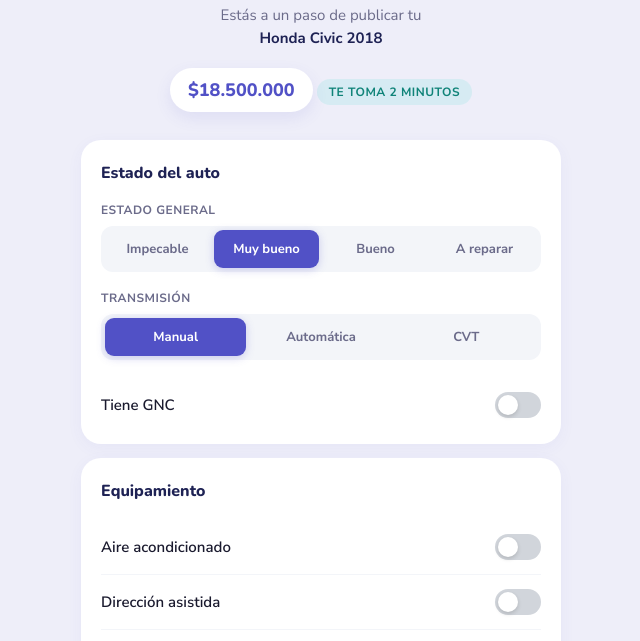
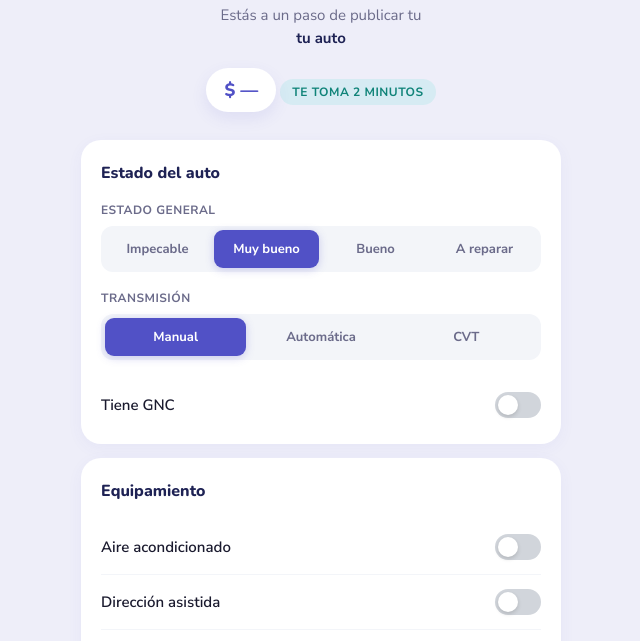
Before and after one commit to gio-surcado/surcado-web, a plain HTML site: page publicar-x7k2/index.html in a window 1280 px wide. Shown: the part 136-777 px from the top of the page, without its empty margins (319-959 px from the left). Drawn offline with nearby package versions, Linux system fonts and the light colour scheme.

Commit message:
Update index a WebHook.html

```diff
--- a/publicar-x7k2/index.html
+++ b/publicar-x7k2/index.html
@@ -498,9 +498,9 @@
     </div>
     <div class="car-summary">
       Estás a un paso de publicar tu<br>
-      <strong id="car-title">Honda Civic 2018</strong>
+      <strong id="car-title">...</strong>
     </div>
-    <div class="price-pill" id="car-price">$18.500.000</div>
+    <div class="price-pill" id="car-price">$ ...</div>
     <div class="step-hint">Te toma 2 minutos</div>
   </header>
 
@@ -658,19 +658,42 @@
 </div>
 
 <script>
-  // ---- C.1: datos mock (en C.2 los traemos de Supabase) ----
+  // ---- C.2.2: traer datos reales del auto desde n8n ----
   const params = new URLSearchParams(window.location.search);
-  const phoneNumber = params.get('id') || 'whatsapp:+5493487662058';
+  // URL parser decodifica '+' como espacio, restituirlo
+  const phoneNumber = (params.get('id') || '').replace(/^whatsapp:\s/, 'whatsapp:+');
 
-  const carMock = {
-    marca: 'Honda',
-    modelo: 'Civic',
-    anio: '2018',
-    precio: 18500000
-  };
+  function renderCarHeader(car) {
+    const title = [car.marca, car.modelo, car.anio, car.version].filter(Boolean).join(' ');
+    document.getElementById('car-title').textContent = title || 'tu auto';
+    const precio = Number(car.precio_publicacion) || 0;
+    document.getElementById('car-price').textContent = precio
+      ? '$' + precio.toLocaleString('es-AR')
+      : '$ —';
+  }
 
-  document.getElementById('car-title').textContent = `${carMock.marca} ${carMock.modelo} ${carMock.anio}`;
-  document.getElementById('car-price').textContent = '$' + carMock.precio.toLocaleString('es-AR');
+  async function cargarDatosAuto() {
+    if (!phoneNumber) {
+      renderCarHeader({});
+      return;
+    }
+    try {
+      const res = await fetch('https://n8n.surcado.com/webhook/publicacion-info', {
+        method: 'POST',
+        headers: { 'Content-Type': 'application/json' },
+        body: JSON.stringify({ phone_number: phoneNumber })
+      });
+      if (!res.ok) throw new Error('webhook respondió ' + res.status);
+      const data = await res.json();
+      if (!data.ok) throw new Error(data.error || 'no encontrado');
+      renderCarHeader(data);
+    } catch (err) {
+      console.error('Error cargando datos del auto:', err);
+      renderCarHeader({});
+    }
+  }
+
+  cargarDatosAuto();
 
   // ---- Submit (mock para C.1) ----
   document.getElementById('submit-btn').addEventListener('click', () => {
```
